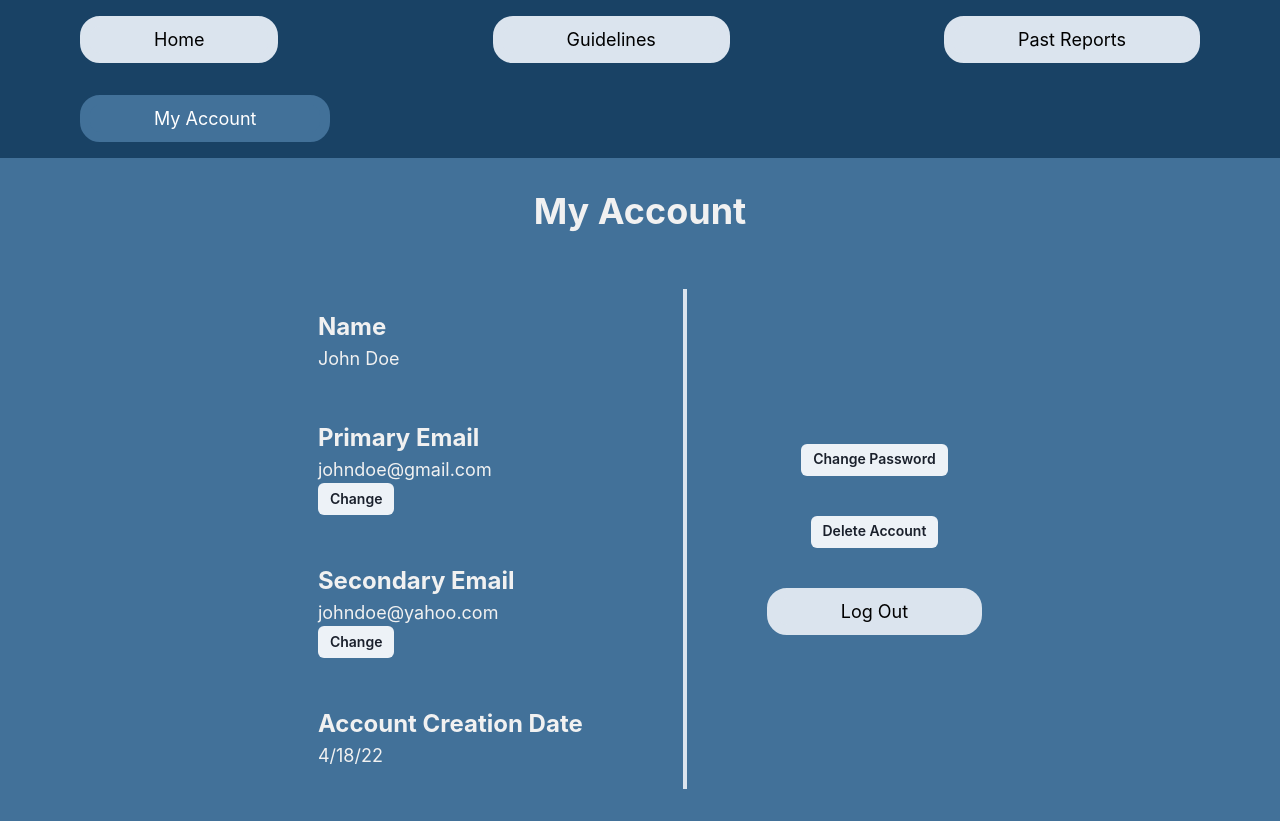
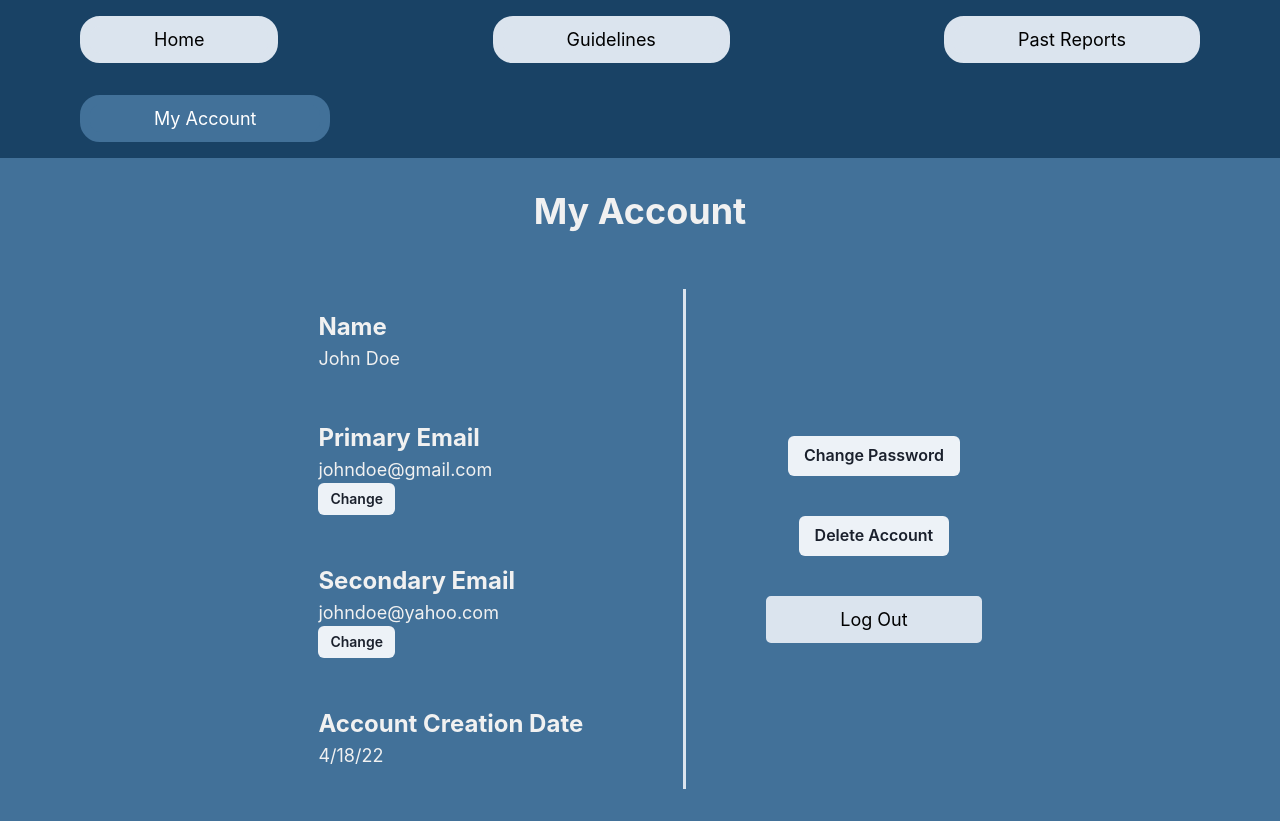
Before and after one commit to cvxluo/junior-design-project, a Next.js app: page /profile in a window 1280 px wide. Built offline with nearby package versions, Linux system fonts and the light colour scheme.

Commit message:
ui changes

```diff
--- a/src/screens/Profile/Profile.jsx
+++ b/src/screens/Profile/Profile.jsx
@@ -38,7 +38,7 @@ export default function Guidelines() {
 
           <HStack
             spacing={20}
-            divider={<StackDivider borderColor="#DBE4EE" borderWidth={3} />}
+            divider={<StackDivider borderColor="#DBE4EE" borderWidth={2} />}
           >
             <VStack alignItems="start">
               <Box p='5'>
@@ -78,8 +78,8 @@ export default function Guidelines() {
             </VStack>
 
             <VStack spacing={10}>
-              <Button size='sm'>Change Password</Button>
-              <Button size='sm'>Delete Account</Button>
+              <Button>Change Password</Button>
+              <Button>Delete Account</Button>
               <NextLink href={urls.pages.login} passHref>
                 <Link
                   backgroundColor="lightblue"
@@ -88,7 +88,7 @@ export default function Guidelines() {
                   borderColor="lightblue"
                   margin="1em 2em"
                   padding="0 4em"
-                  borderRadius={20}
+                  borderRadius={5}
                   color="black"
                 >
                   <Text
```
Also changed, not shown: src/screens/Home/Home.jsx (+5 -2 lines).
